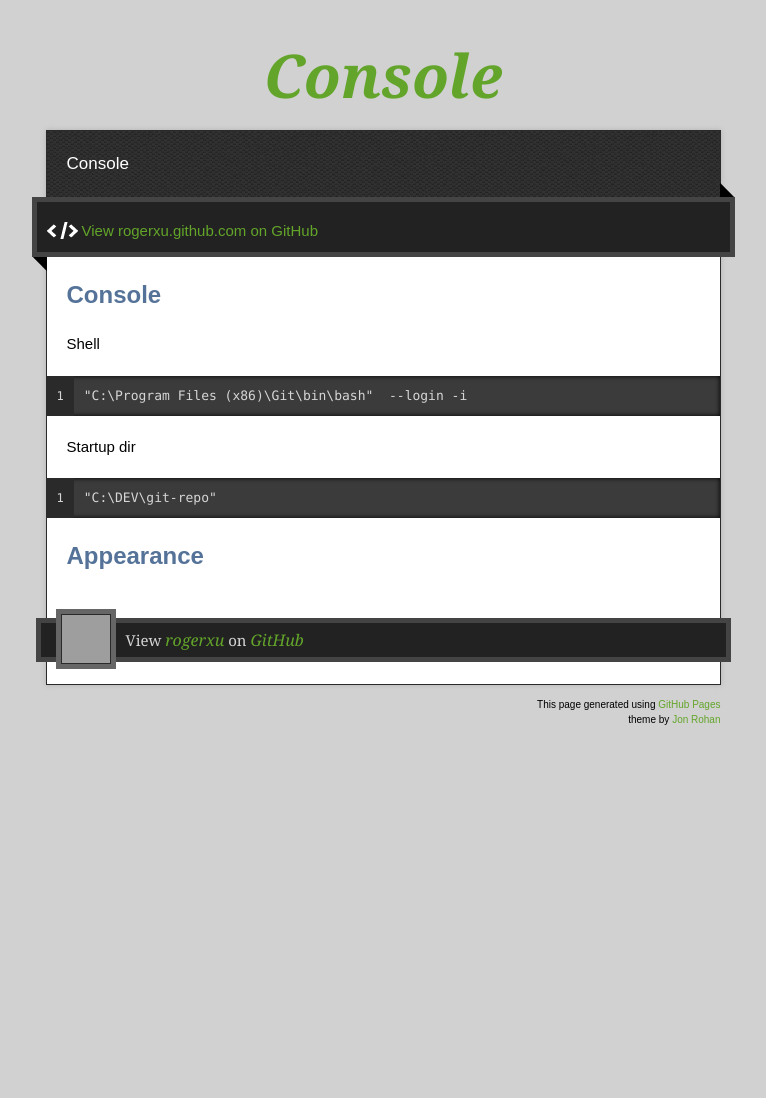
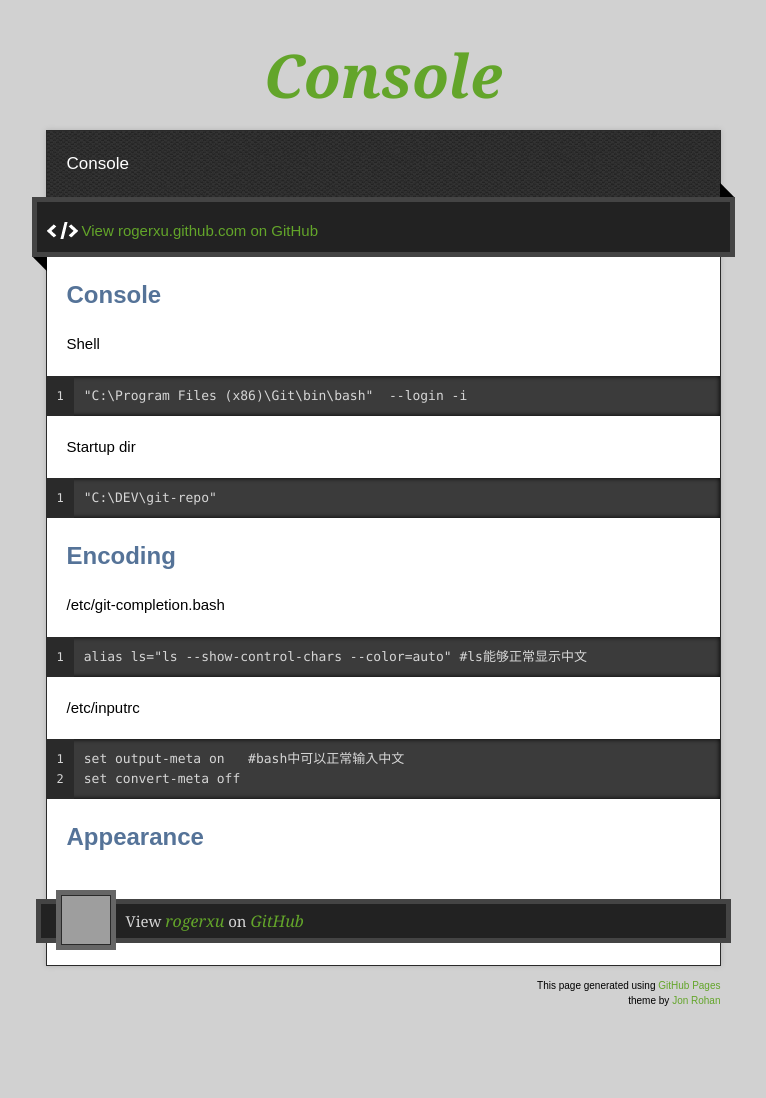
Before and after one commit to rogerxu/rogerxu.github.io, a Jekyll site: the page built from _posts/2012-12-07-console.md, in a window 1280 px wide. Shown: the whole page, without its empty margins (257-1023 px from the left). Built offline with Jekyll 4.4.1, drawn with Linux system fonts in a browser that asks for light colours; nearby versions of some CDN libraries; before the commit the page ends 900 px from its top, so only the background shows below that; grey boxes are pictures that could not be loaded.

Commit message:
Add charset encoding section to Console post.

```diff
--- a/_posts/2012-12-07-console.md
+++ b/_posts/2012-12-07-console.md
@@ -13,4 +13,15 @@ Startup dir
 
     "C:\DEV\git-repo"
 
+## Encoding
+
+`/etc/git-completion.bash`
+
+    alias ls="ls --show-control-chars --color=auto" #ls能够正常显示中文
+
+`/etc/inputrc`
+
+    set output-meta on   #bash中可以正常输入中文
+    set convert-meta off
+
 ## Appearance
```
